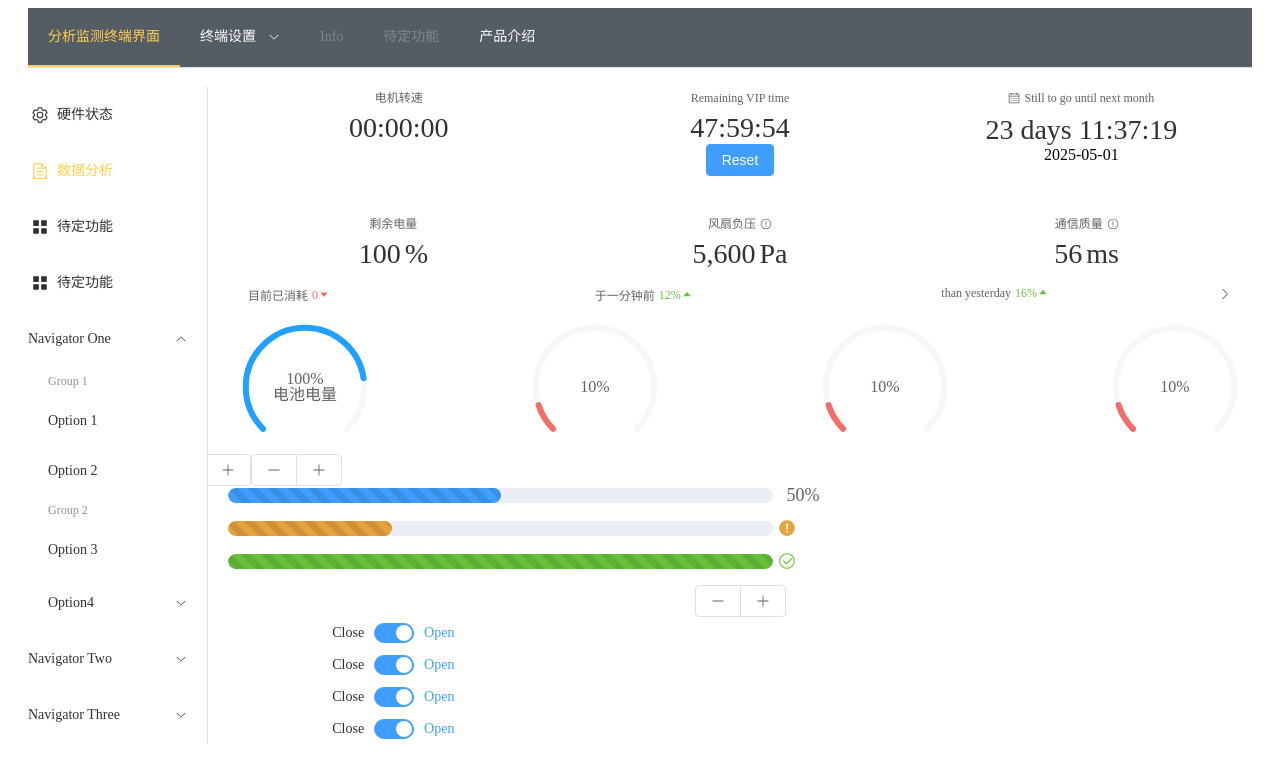
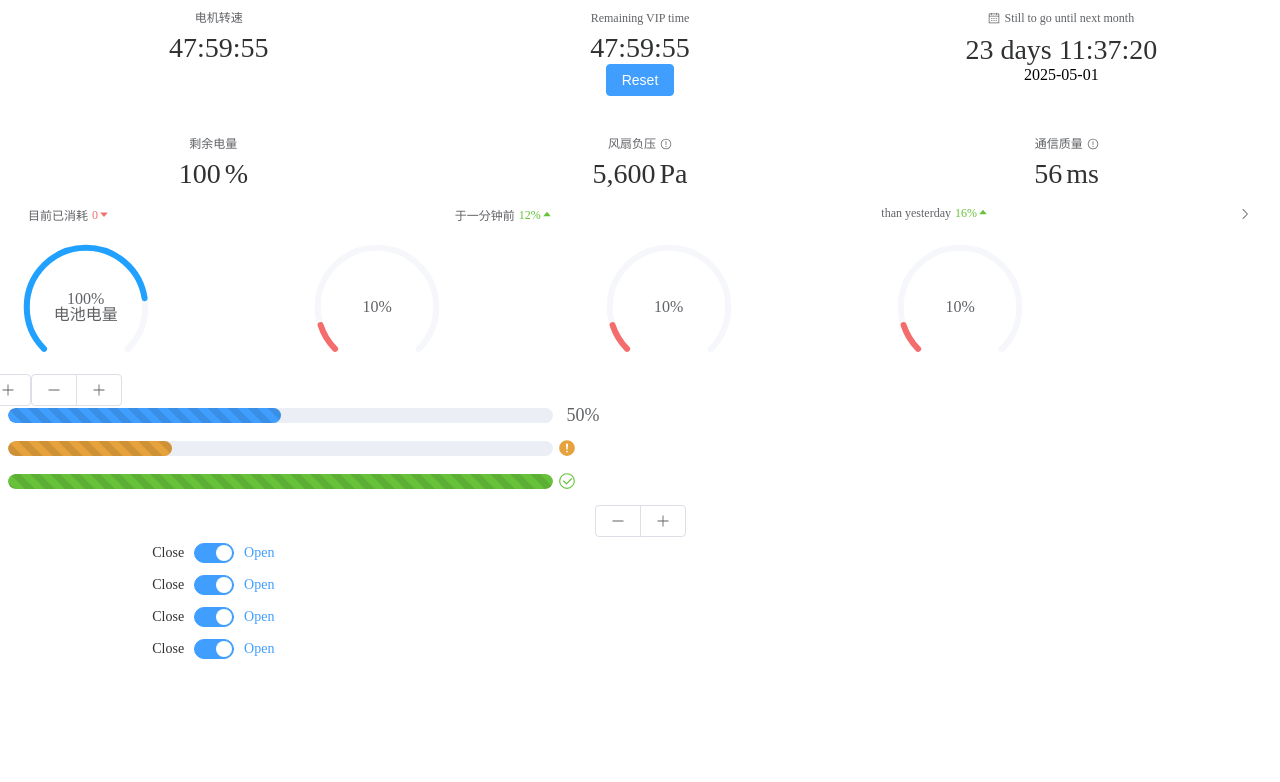
Before and after one commit to DanoAndHolidays/vue-for-lab, a Vue app: page /Store in a window 1280 px wide. Shown: the top 782 px of the page. Built offline with nearby package versions, Linux system fonts and the light colour scheme.

Commit message:
成功实现了一级路由

```diff
--- a/src/App.vue
+++ b/src/App.vue
@@ -1,9 +1,8 @@
 <script setup>
-
-import index from './views/Home/index.vue';
 </script>
 
 <template>
-  <index />
+
+  <RouterView />
 
 </template>
--- a/src/main.js
+++ b/src/main.js
@@ -2,7 +2,9 @@ import { createApp } from 'vue'
 import { createPinia } from 'pinia'
 import ElementPlus from 'element-plus'
 import App from './App.vue'
+import router from './router'
 const app = createApp(App)
 app.use(createPinia())
 app.use(ElementPlus)
+app.use(router)
 app.mount('#app')
--- a/src/router/index.js
+++ b/src/router/index.js
@@ -1,9 +1,19 @@
+import { componentSizes } from 'element-plus'
 import { createRouter, createWebHistory } from 'vue-router'
-
-
+import Home from '../views/Home/index.vue'
+import Hardwave from '../views/Home/components/Hardwave.vue'
 const router = createRouter({
   history: createWebHistory(import.meta.env.BASE_URL),
-  routes: []
+  routes: [
+    {
+      path: '/',
+      component: Home
+    },
+    {
+      path: '/Store',
+      component: Hardwave
+    }
+  ]
 })
 
 export default router
--- /dev/null
+++ b/src/views/Home/components/Data.vue
@@ -0,0 +1,6 @@
+<template>
+    这里是数据分析的部分
+</template>
+
+<script>
+</script>
--- a/src/views/Home/components/Hardwave.vue
+++ b/src/views/Home/components/Hardwave.vue
@@ -59,7 +59,7 @@ function reset() {
     <!--电机转速等其他的三个信息-->
     <el-row>
         <el-col :span="8">
-            <el-countdown title="电机转速" :value="value" />
+            <el-countdown title="电机转速" :value="value1" />
         </el-col>
         <el-col :span="8">
             <el-countdown title="Remaining VIP time" format="HH:mm:ss" :value="value1" />
--- a/src/views/Home/components/Header.vue
+++ b/src/views/Home/components/Header.vue
@@ -16,7 +16,9 @@
         </el-sub-menu>
         <el-menu-item index="3" disabled>Info</el-menu-item>
         <el-menu-item index="4" disabled>待定功能</el-menu-item>
-        <el-menu-item index="5">产品介绍</el-menu-item>
+        <el-menu-item index="5">
+            <RouterLink to="/Store">产品介绍</RouterLink>
+        </el-menu-item>
     </el-menu>
 </template>
 
--- a/src/views/Home/components/Menu.vue
+++ b/src/views/Home/components/Menu.vue
@@ -18,7 +18,7 @@ const handleClose = (key: string, keyPath: string[]) => {
     <h3></h3>
     <el-row align="align">
         <el-col>
-            <el-menu default-active="2" @open="handleOpen" @close="handleClose" active-text-color="#ffd04b">
+            <el-menu default-active="1" @open="handleOpen" @close="handleClose" active-text-color="#ffd04b">
                 <el-menu-item index="1">
                     <el-icon>
                         <setting />
```
